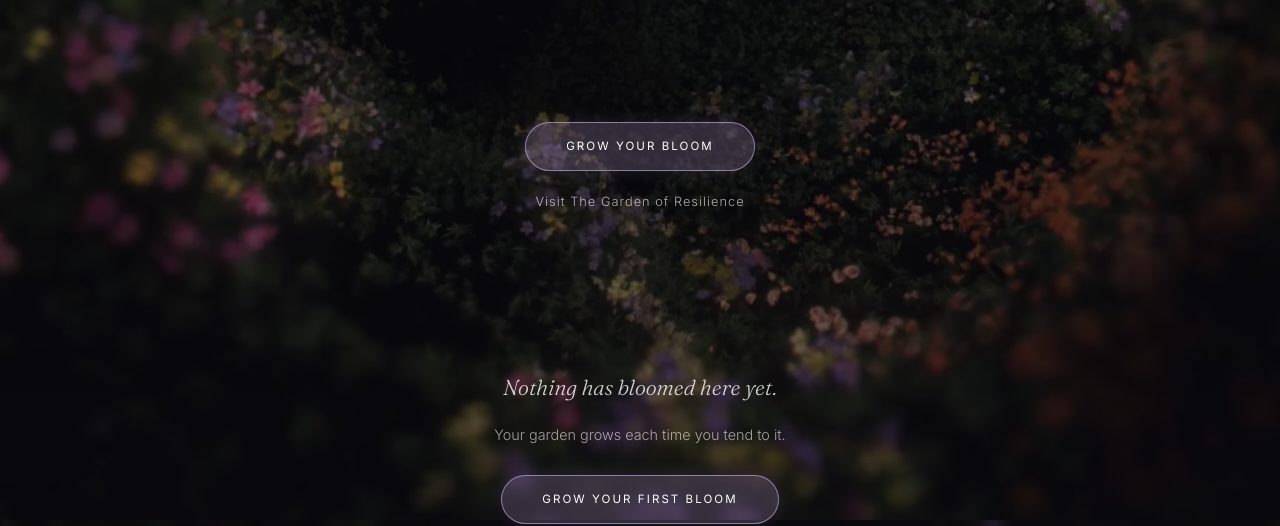
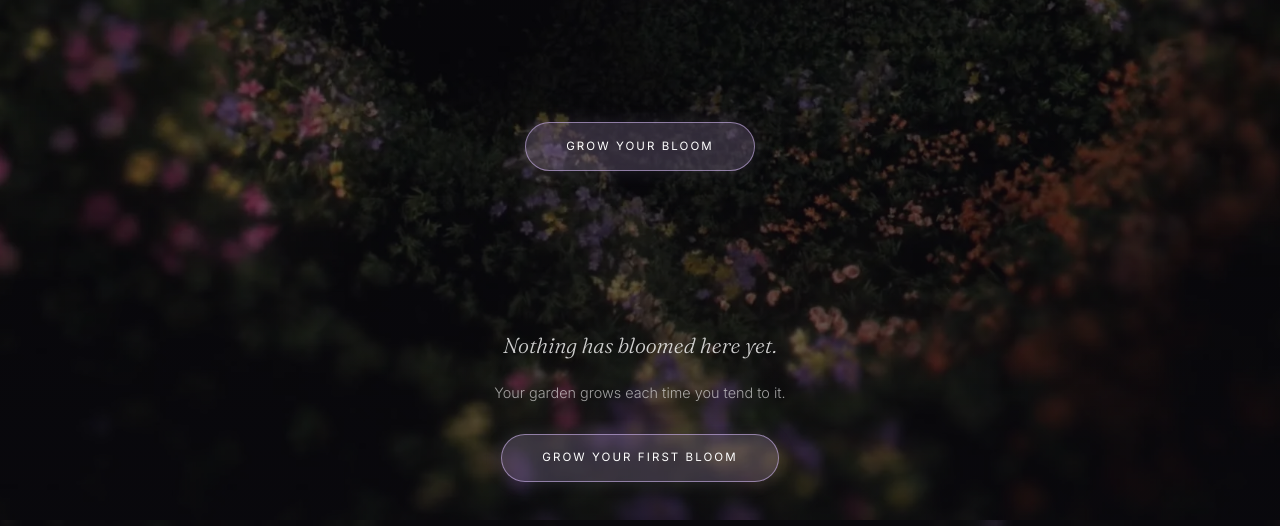
Before and after one commit to IrinaCsapo/bloom-after-rain, a website: page garden.html in a window 1280 px wide. Shown: the part 280-806 px from the top of the page. Drawn offline with Linux system fonts and the light colour scheme.

Commit message:
Garden: move Grow Your Bloom CTA below cards, remove resilience link

```diff
--- a/garden.html
+++ b/garden.html
@@ -25,13 +25,12 @@
       <p class="garden-subtitle">Everything that has grown here</p>
     </header>
 
+    <div id="garden-grid" class="garden-grid" aria-label="Your blooms" aria-live="polite">
+      <!-- Cards populated by JS -->
+    </div>
+
     <div class="garden-ctas fade-in">
       <a href="/questions" class="btn btn-outline">Grow Your Bloom</a>
-      <a href="/garden" class="garden-resilience-link">Visit The Garden of Resilience</a>
-    </div>
-
-    <div id="garden-grid" class="garden-grid" aria-label="Your blooms" aria-live="polite">
-      <!-- Cards populated by JS -->
     </div>
 
     <div id="garden-empty" class="garden-empty" style="display:none;" aria-label="Empty garden">
```
